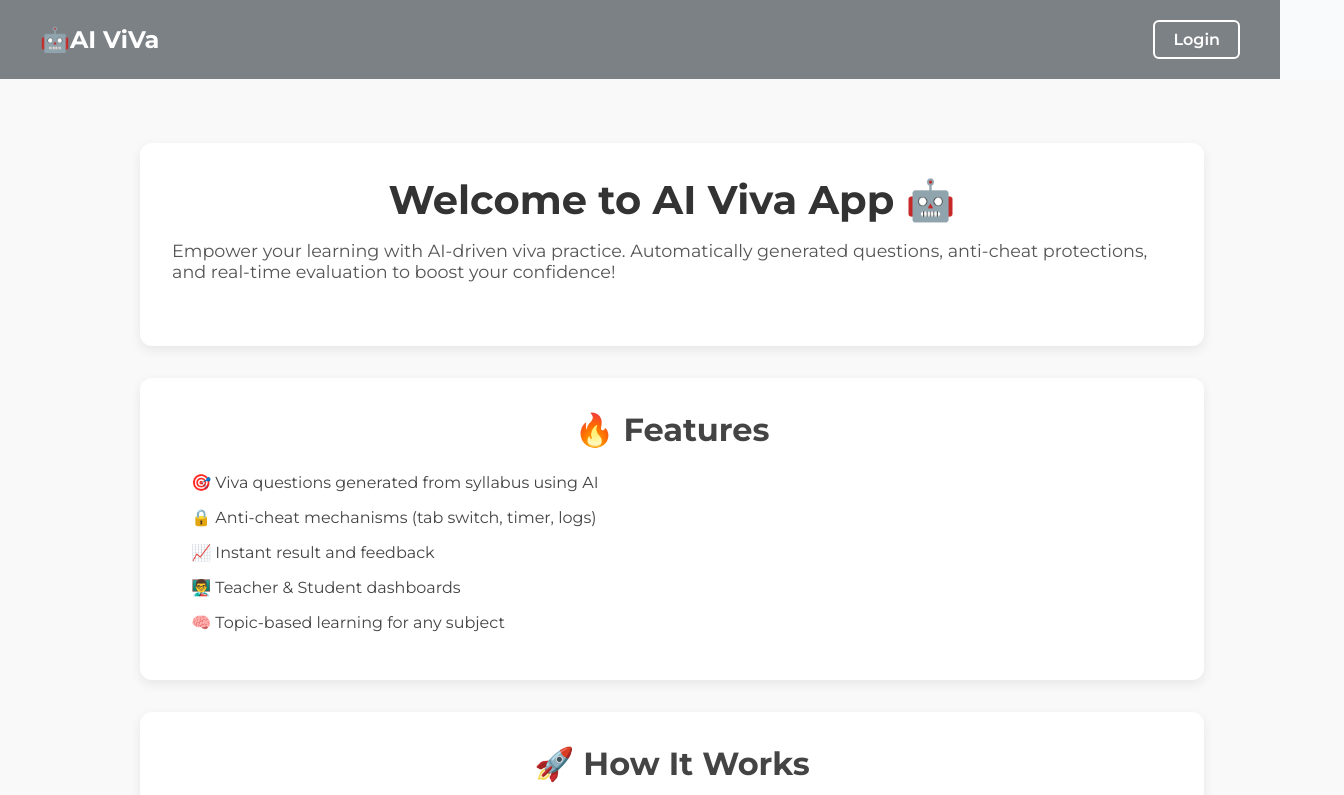
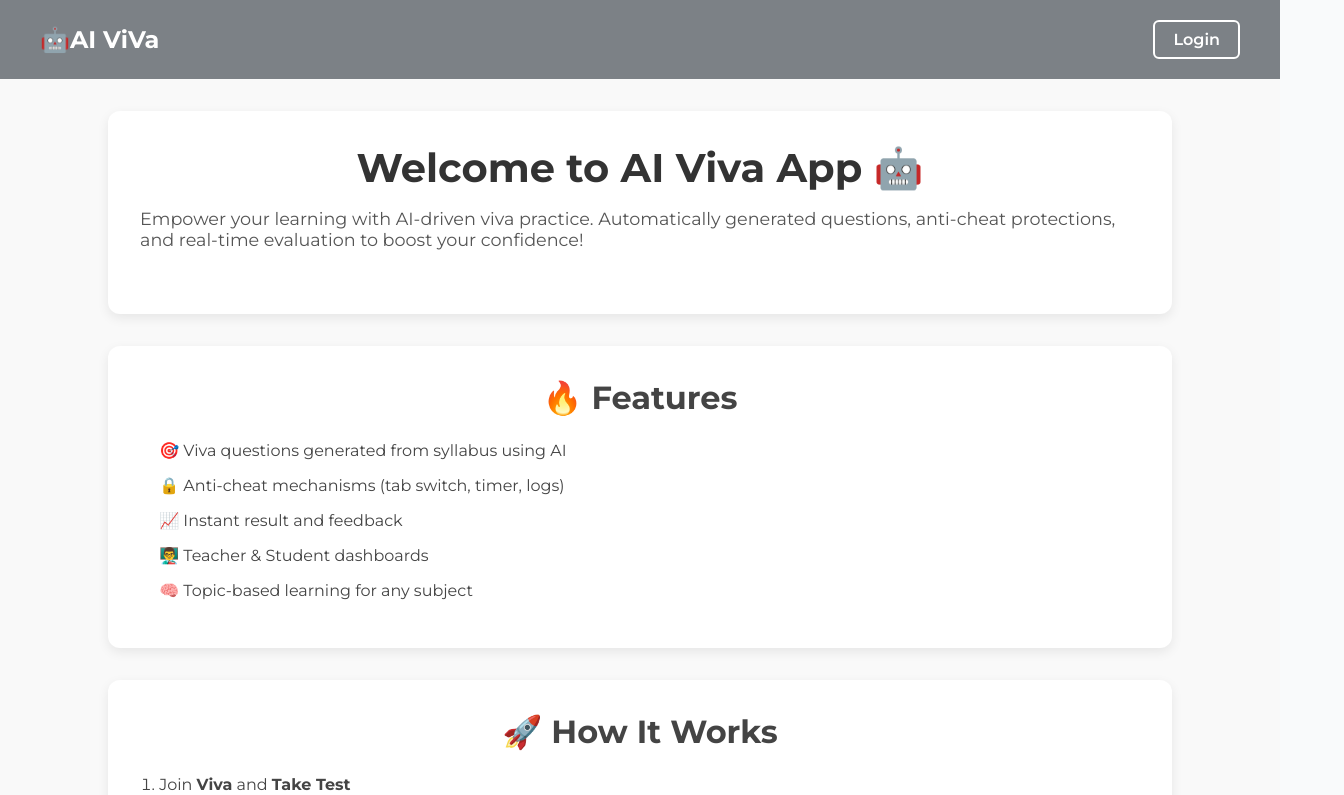
Before and after one commit to Sarbaj/Viva_main, a React (Vite) app in the folder viva-app/: page / in a window 1280 px wide. Shown: the top 795 px of the page, 1344 px wide, since content can reach past the window. Built offline with nearby package versions, Linux system fonts and the light colour scheme; no server answers; a web font is replaced by a local one.

Commit message:
finalresponsive

```diff
--- a/viva-app/src/CSS/home.css
+++ b/viva-app/src/CSS/home.css
@@ -2,7 +2,7 @@
 .home-container {
   width: 100%;
   min-height: 100vh;
-  padding: 2rem;
+
   font-family: "Poppins", sans-serif;
   background: #f9f9f9;
   overflow-x: hidden;
```
